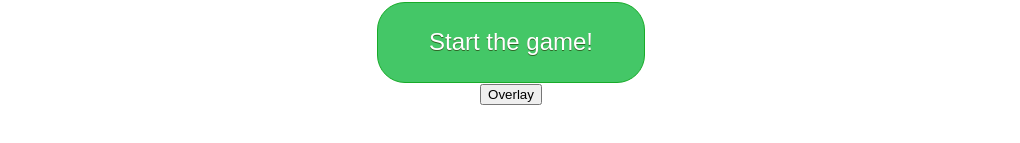
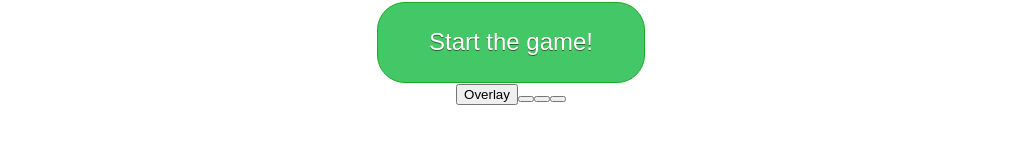
Before and after one commit to priyanshumahey/Jeopardy, a React (Create React App) app in the folder game/: page / in a window 1280 px wide. Shown: the part 449-592 px from the top of the page, without its empty margins (129-1149 px from the left). Built offline with nearby package versions, Linux system fonts and the light colour scheme.

Commit message:
Update App.js

```diff
--- a/game/src/App.js
+++ b/game/src/App.js
@@ -1,4 +1,3 @@
-
 import './App.css'
 import React from 'react'
 
@@ -100,6 +99,24 @@ function App () {
   }
   const [showDisplay, setshowDisplay] = React.useState(false)
 
+  const [showTest, setshowTest] = React.useState([true, true, true])
+
+  function changeButton (arr, nu) {
+    //proper indexing
+    const nu_new = nu - 1
+    const new_arr = []
+    for (let i = 0; i < arr.length; i++) {
+      if (i !== nu_new)
+      {
+        new_arr.push(arr[i])
+      }
+      else {
+        new_arr.push(!arr[i])
+      }
+    }
+    return new_arr
+  }
+
   return(
     <div className="App">
       {/*Header*/}
@@ -124,6 +141,9 @@ function App () {
         <div className="text">Question</div>
       </div>}
       {showDisplay && <Showdisplay onClick={() => setshowDisplay(false)} text="This text prop"/>}
+      {showTest[0] && <><button onClick={() =>setshowTest(changeButton(showTest, 1))}></button></>}
+      {showTest[1] && <><button onClick={() =>setshowTest(changeButton(showTest, 2))}></button></>}
+      {showTest[2] && <><button onClick={() =>setshowTest(changeButton(showTest, 3))}></button></>}
     </div>
   )
 }
```
